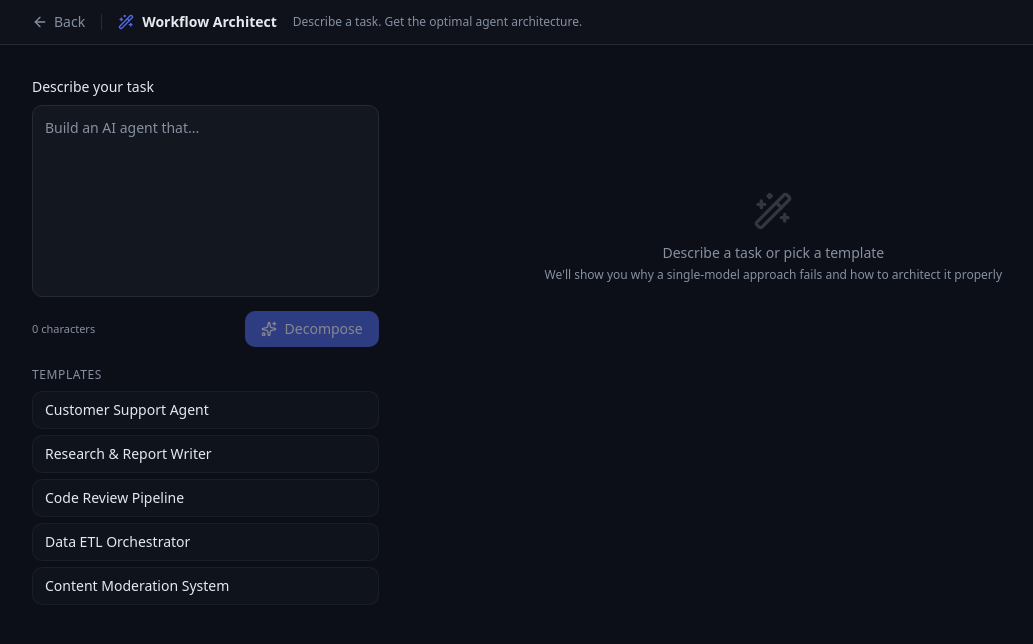
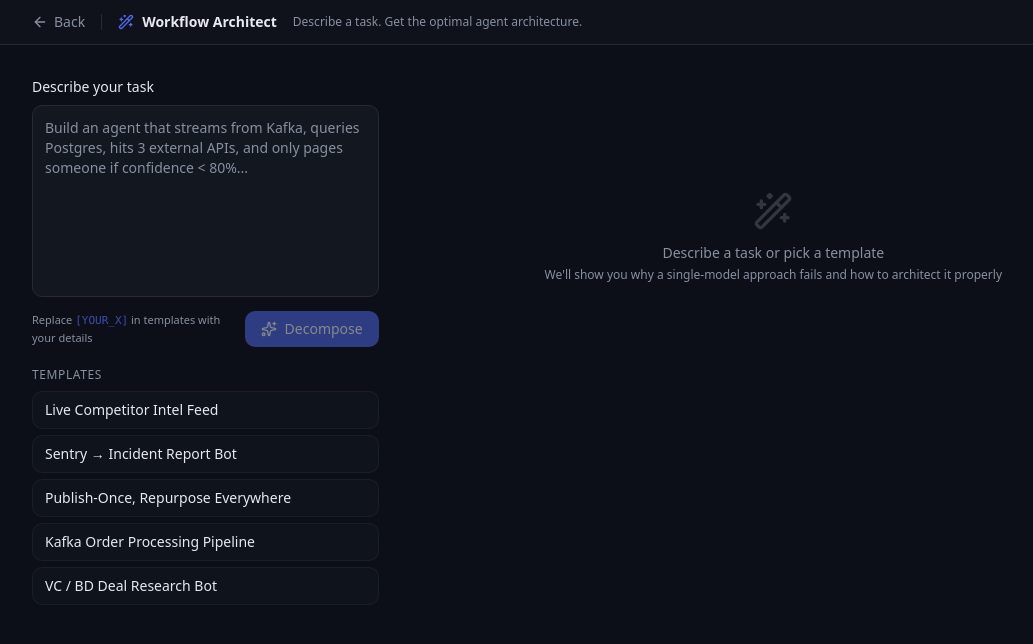
Before and after one commit to Alred-79/hackprinceton-final, a React (Vite) app: page /architect in a window 1280 px wide. Shown: the top 644 px of the page, without its empty margins (56-1089 px from the left). Built offline with nearby package versions, Linux system fonts and the light colour scheme.

Commit message:
feat(architect): update templates and input placeholder

```diff
--- a/src/pages/WorkflowArchitect.tsx
+++ b/src/pages/WorkflowArchitect.tsx
@@ -13,34 +13,34 @@ import WorkflowResult from "@/components/architect/WorkflowResult";
 
 const TEMPLATES = [
   {
-    id: "customer-support",
-    title: "Customer Support Agent",
+    id: "market-intel",
+    title: "Live Competitor Intel Feed",
     prompt:
-      "Build an AI customer support system that handles incoming tickets. It should classify ticket urgency, route technical issues to a code-aware agent, billing issues to an account specialist, and general inquiries to a FAQ lookup. Critical issues need human escalation. The system should ...",
+      "My company [YOUR_COMPANY] sells [YOUR_PRODUCT]. Every morning: stream the latest news about our top 3 competitors from the web, hit their pricing APIs to detect changes, cross-reference with our Postgres CRM for deals we lost last month, run sentiment analysis on anything flagged, and push a [bullet-point Slack digest / full PDF brief] before 9am. If a competitor drops pricing by more than 10%, page the sales lead immediately and skip the digest.",
   },
   {
-    id: "research-assistant",
-    title: "Research & Report Writer",
+    id: "bug-triage",
+    title: "Sentry → Incident Report Bot",
     prompt:
-      "Create an AI research assistant that takes a topic, searches the web and internal knowledge bases for relevant information, synthesizes findings into a structured report with citations, fact-checks key claims, and produces a final document in a specified format. The research domain is ...",
+      "I'm an engineer at [YOUR_COMPANY]. When a Sentry alert fires for our [YOUR_SERVICE] service: fetch the stack trace, search our GitHub repo for the relevant files, query Postgres for impacted users in the last hour, check our internal Confluence knowledge base for prior incidents, then draft a [Slack war-room message / full PagerDuty incident report] with a root-cause hypothesis and a suggested fix. Only page on-call if affected users > [YOUR_THRESHOLD].",
   },
   {
-    id: "code-review-pipeline",
-    title: "Code Review Pipeline",
+    id: "content-repurposer",
+    title: "Publish-Once, Repurpose Everywhere",
     prompt:
-      "Design an automated code review system that receives pull requests, runs static analysis, checks for security vulnerabilities, evaluates code style and best practices, generates improvement suggestions, and produces a summary review. The codebase is primarily ...",
+      "We publish [research papers / podcast transcripts / YouTube videos] about [YOUR_TOPIC]. When a new piece drops: search the web for trending discussions on this topic, pull our past content from the knowledge base for brand consistency, write [3 tweets + a LinkedIn post / a newsletter section / all of the above], fact-check any statistics against live sources, run it through a brand voice evaluator, and only publish if confidence score > 85%. Flag anything that contradicts what we said last quarter.",
   },
   {
-    id: "data-etl",
-    title: "Data ETL Orchestrator",
+    id: "order-pipeline",
+    title: "Kafka Order Processing Pipeline",
     prompt:
-      "Build an AI-powered ETL pipeline that ingests data from multiple APIs, validates and cleans the data, transforms it according to business rules, handles schema mismatches and missing fields gracefully, loads results into a database, and generates a quality report. The data sources include ...",
+      "We run an e-commerce platform for [YOUR_INDUSTRY]. Orders stream from Kafka at ~[YOUR_VOLUME] per minute. For each order: validate payment via our billing API, check real-time inventory in our warehouse DB, route [orders over $500 / all orders] through fraud scoring, apply [loyalty tier / promo code / geo-based] discount logic, execute the inventory reservation as a DB transaction, write the confirmed order back, and emit a fulfillment event — all under 2 seconds. Dead-letter anything that fails validation.",
   },
   {
-    id: "content-moderation",
-    title: "Content Moderation System",
+    id: "due-diligence",
+    title: "VC / BD Deal Research Bot",
     prompt:
-      "Create a content moderation pipeline for a social platform that screens text posts, images, and links. It should classify content by risk level, auto-approve safe content, flag borderline cases for human review, and immediately block policy violations. Categories include ...",
+      "I work in [VC / BD / product strategy] at [YOUR_FIRM]. Given a company name: search the web for recent funding rounds and press, scrape their job board to infer engineering priorities, pull SEC filings if they're public, check our internal deal notes database for prior contact, run a SWOT synthesis with citations, iterate the report once if web coverage feels thin, and output a [1-page tearsheet / full investment memo] — [include / exclude] a comparable comps table. Flag anything that looks like they're pivoting.",
   },
 ];
 
@@ -117,12 +117,12 @@ export default function WorkflowArchitect() {
               <textarea
                 value={prompt}
                 onChange={(e) => setPrompt(e.target.value)}
-                placeholder="Build an AI agent that..."
+                placeholder={"Build an agent that streams from Kafka, queries Postgres, hits 3 external APIs, and only pages someone if confidence < 80%..."}
                 className="w-full h-48 rounded-lg bg-card border border-border p-3 text-sm text-foreground placeholder:text-muted-foreground resize-none focus:outline-none focus:ring-2 focus:ring-primary/30 focus:border-primary/50 transition-all"
               />
               <div className="flex items-center justify-between mt-2">
                 <span className="text-[11px] text-muted-foreground">
-                  {prompt.length} characters
+                  Replace <span className="font-mono text-primary/70">[YOUR_X]</span> in templates with your details
                 </span>
                 <button
                   onClick={handleAnalyze}
```
